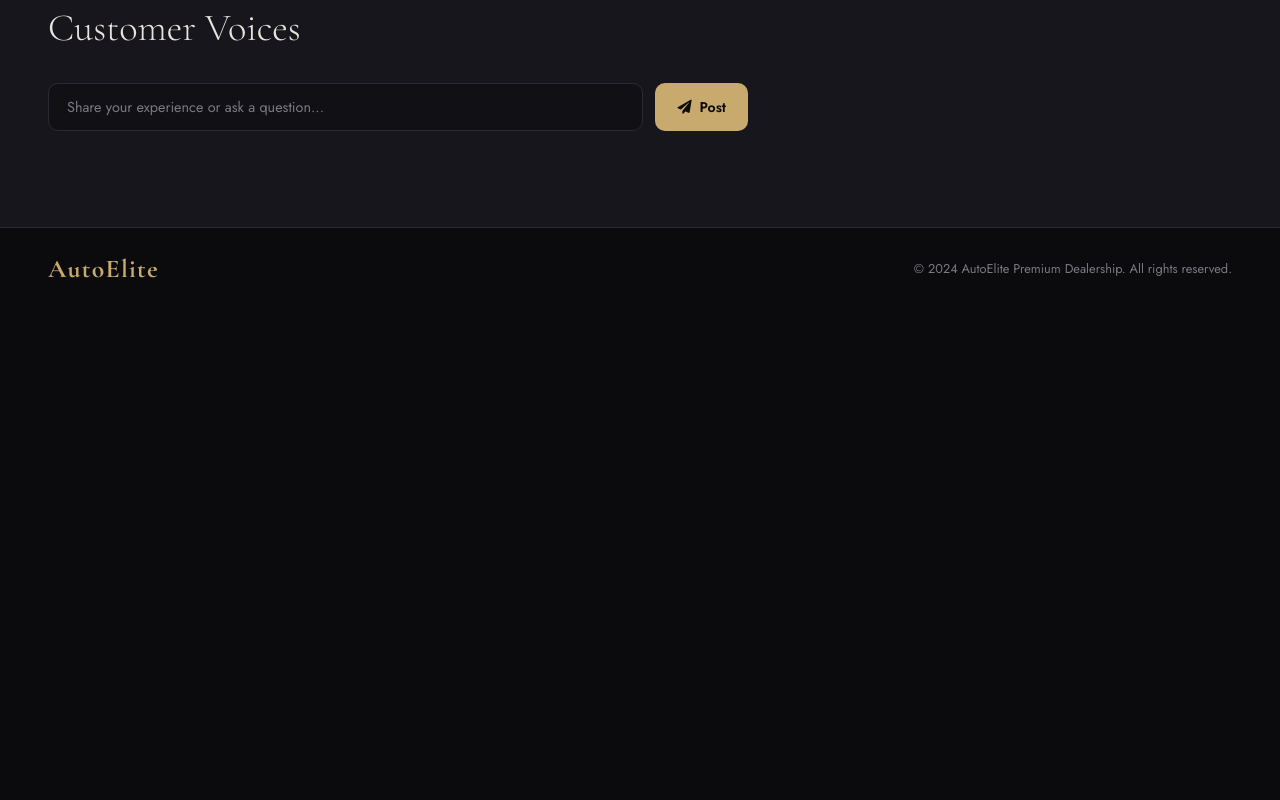
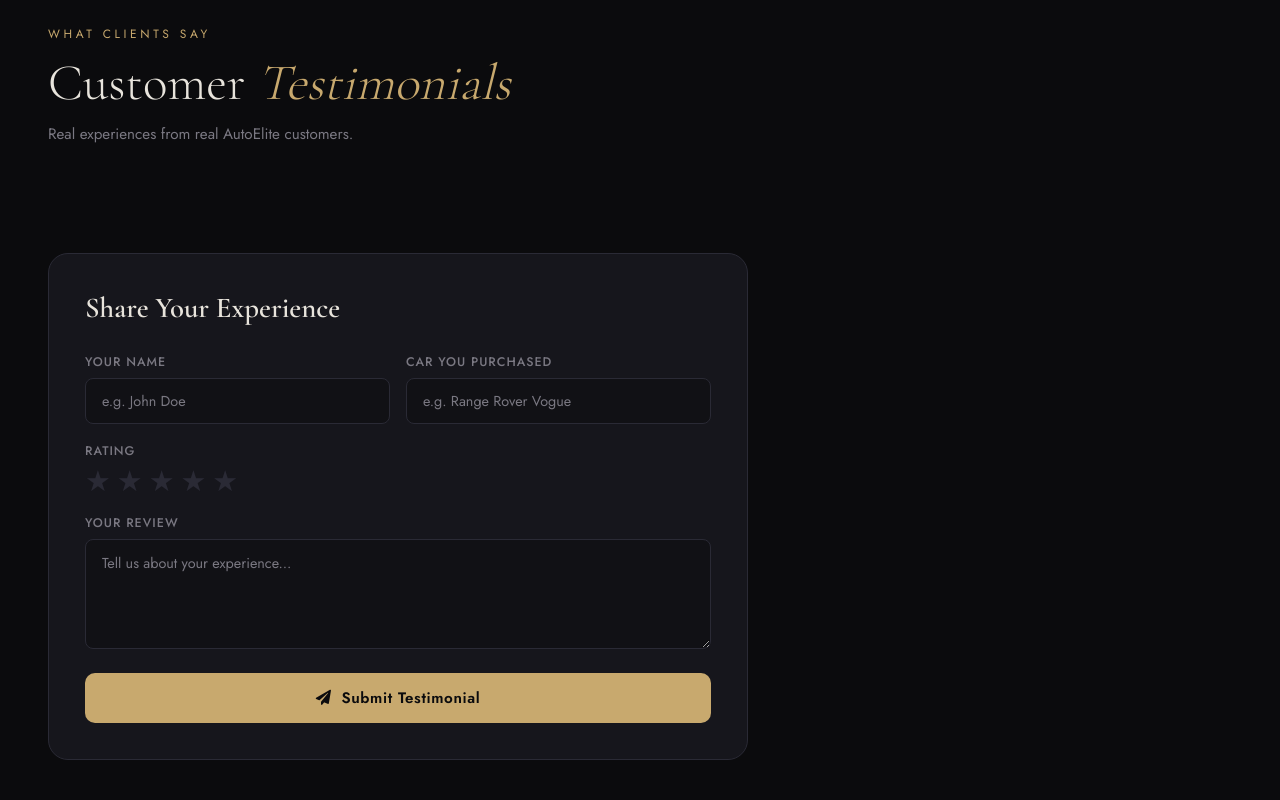
Before and after one commit to tedkelvin19/Phase-1-Independent-Project, a website: page index.html in a window 1280 px wide. Shown: the part 820-1620 px from the top of the page. Before the commit the page ends 1129 px from the top, so only its background shows below. Drawn offline with nearby package versions, Linux system fonts and the light colour scheme; no server answers.

Commit message:
Update index.html ,added testimonials' section

```diff
--- a/index.html
+++ b/index.html
@@ -144,6 +144,59 @@
     </div>
   </div>
 
+  <!-- Testimonials Section -->
+  <section class="testimonials-section">
+    <div class="testimonials-inner">
+      <div class="section-header">
+        <p class="section-eyebrow">What Clients Say</p>
+        <h2 class="section-title-large">Customer <em>Testimonials</em></h2>
+        <p class="section-sub">Real experiences from real AutoElite customers.</p>
+      </div>
+
+      <!-- Testimonials Grid -->
+      <div class="testimonials-grid" id="testimonials-grid">
+        <div class="skeleton-card" style="height:200px"></div>
+        <div class="skeleton-card" style="height:200px"></div>
+        <div class="skeleton-card" style="height:200px"></div>
+      </div>
+
+      <!-- Submit Testimonial Form -->
+      <div class="testimonial-form-wrap">
+        <h3 class="form-heading">Share Your Experience</h3>
+        <form id="testimonial-form" class="testimonial-form">
+          <div class="form-row">
+            <div class="form-group">
+              <label>Your Name</label>
+              <input type="text" id="t-name" class="form-input" placeholder="e.g. John Doe" required>
+            </div>
+            <div class="form-group">
+              <label>Car You Purchased</label>
+              <input type="text" id="t-car" class="form-input" placeholder="e.g. Range Rover Vogue" required>
+            </div>
+          </div>
+          <div class="form-group">
+            <label>Rating</label>
+            <div class="star-picker" id="star-picker">
+              <span class="star" data-value="1">★</span>
+              <span class="star" data-value="2">★</span>
+              <span class="star" data-value="3">★</span>
+              <span class="star" data-value="4">★</span>
+              <span class="star" data-value="5">★</span>
+            </div>
+            <input type="hidden" id="t-rating" value="0">
+          </div>
+          <div class="form-group">
+            <label>Your Review</label>
+            <textarea id="t-message" class="form-input form-textarea" placeholder="Tell us about your experience..." required></textarea>
+          </div>
+          <button type="submit" class="submit-btn" id="testimonial-submit-btn">
+            <i class="fas fa-paper-plane"></i> Submit Testimonial
+          </button>
+        </form>
+      </div>
+    </div>
+  </section>
+
   <!-- Comments Section -->
   <section class="comments-section">
     <div class="comments-inner">
```
